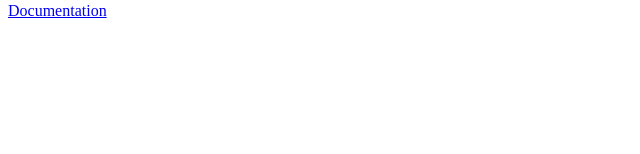
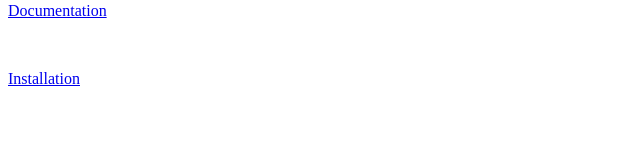
Before and after one commit to ppkmk2546/git, a Nuxt app: page / in a window 1280 px wide. Shown: the part 146-300 px from the top of the page, without its empty margins (0-640 px from the left). Built offline with nearby package versions, Linux system fonts and the light colour scheme.

Commit message:
add install

```diff
--- a/app.vue
+++ b/app.vue
@@ -8,5 +8,9 @@
     <p>
       <a href="https://nuxt.com/docs/getting-started/introduction" target="_blank">Documentation</a>
     </p>
+    <br>
+    <p>
+      <a href="https://nuxt.com/docs/getting-started/installation" target="_blank">Installation</a>
+    </p>
   </div>
 </template>
```
